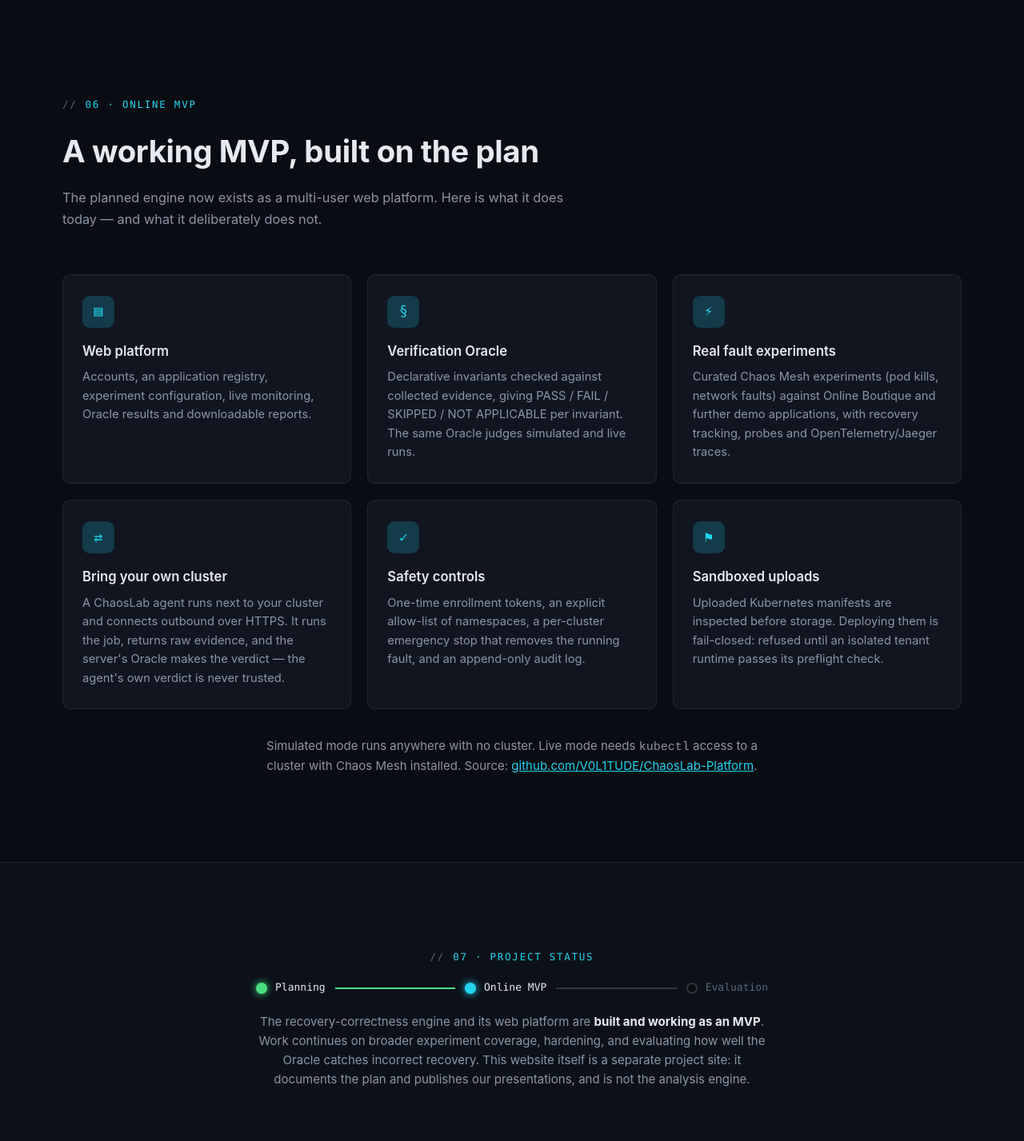
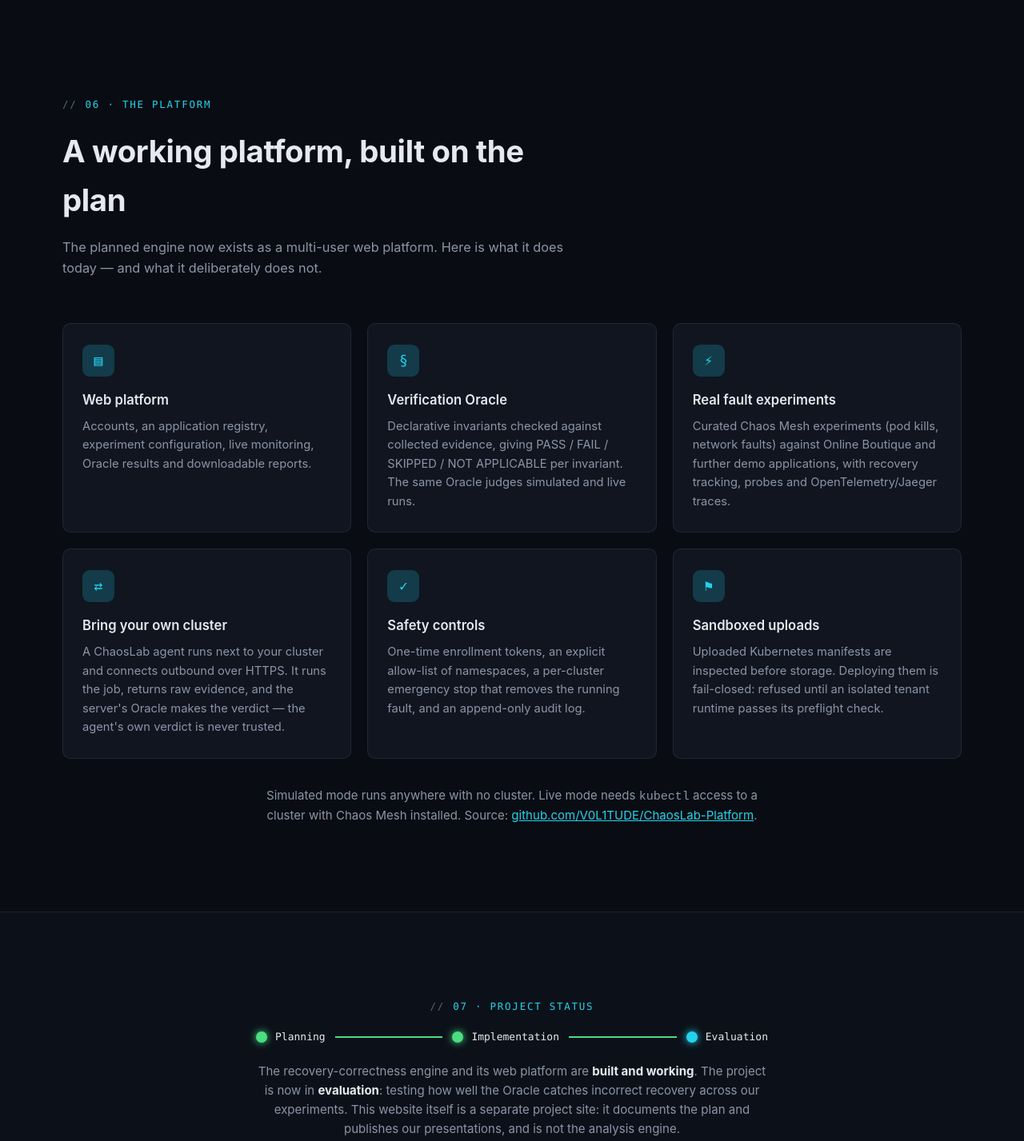
Before and after one commit to V0L1TUDE/ChaosLab, a website: page public/index.html in a window 1280 px wide. Shown: the part 5920-7347 px from the top of the page at 80% size. Drawn offline with Linux system fonts and the light colour scheme.

Commit message:
Reword platform sections and set project status to Evaluation
Drop "MVP" wording from the homepage, Project and Architecture pages and
move the status stepper to Evaluation.

Co-Authored-By: Claude Sonnet 5.5 <noreply@anthropic.com>

```diff
--- a/public/index.html
+++ b/public/index.html
@@ -282,12 +282,12 @@
   </div>
 </section>
 
-<!-- ============ ONLINE MVP ============ -->
-<section id="mvp">
+<!-- ============ PLATFORM ============ -->
+<section id="platform">
   <div class="container">
-    <div class="section-label">06 · Online MVP</div>
+    <div class="section-label">06 · The Platform</div>
     <div class="section-head">
-      <h2>A working MVP, built on the plan</h2>
+      <h2>A working platform, built on the plan</h2>
       <p>The planned engine now exists as a multi-user web platform. Here is what it does today — and what it deliberately does not.</p>
     </div>
     <div class="grid grid-3">
@@ -337,14 +337,14 @@
     <div class="stepper reveal">
       <div class="step done"><span class="node"></span> Planning</div>
       <div class="step-line done"></div>
-      <div class="step active"><span class="node"></span> Online MVP</div>
-      <div class="step-line"></div>
-      <div class="step"><span class="node"></span> Evaluation</div>
+      <div class="step done"><span class="node"></span> Implementation</div>
+      <div class="step-line done"></div>
+      <div class="step active"><span class="node"></span> Evaluation</div>
     </div>
     <p class="status-note">
       The recovery-correctness engine and its web platform are <strong>built and
-      working as an MVP</strong>. Work continues on broader experiment coverage,
-      hardening, and evaluating how well the Oracle catches incorrect recovery.
+      working</strong>. The project is now in <strong>evaluation</strong>: testing
+      how well the Oracle catches incorrect recovery across our experiments.
       This website itself is a separate project site: it documents the plan and
       publishes our presentations, and is not the analysis engine.
     </p>
```
Also changed, not shown: public/architecture/index.html (+2 -2 lines), public/project/index.html (+4 -4 lines).
